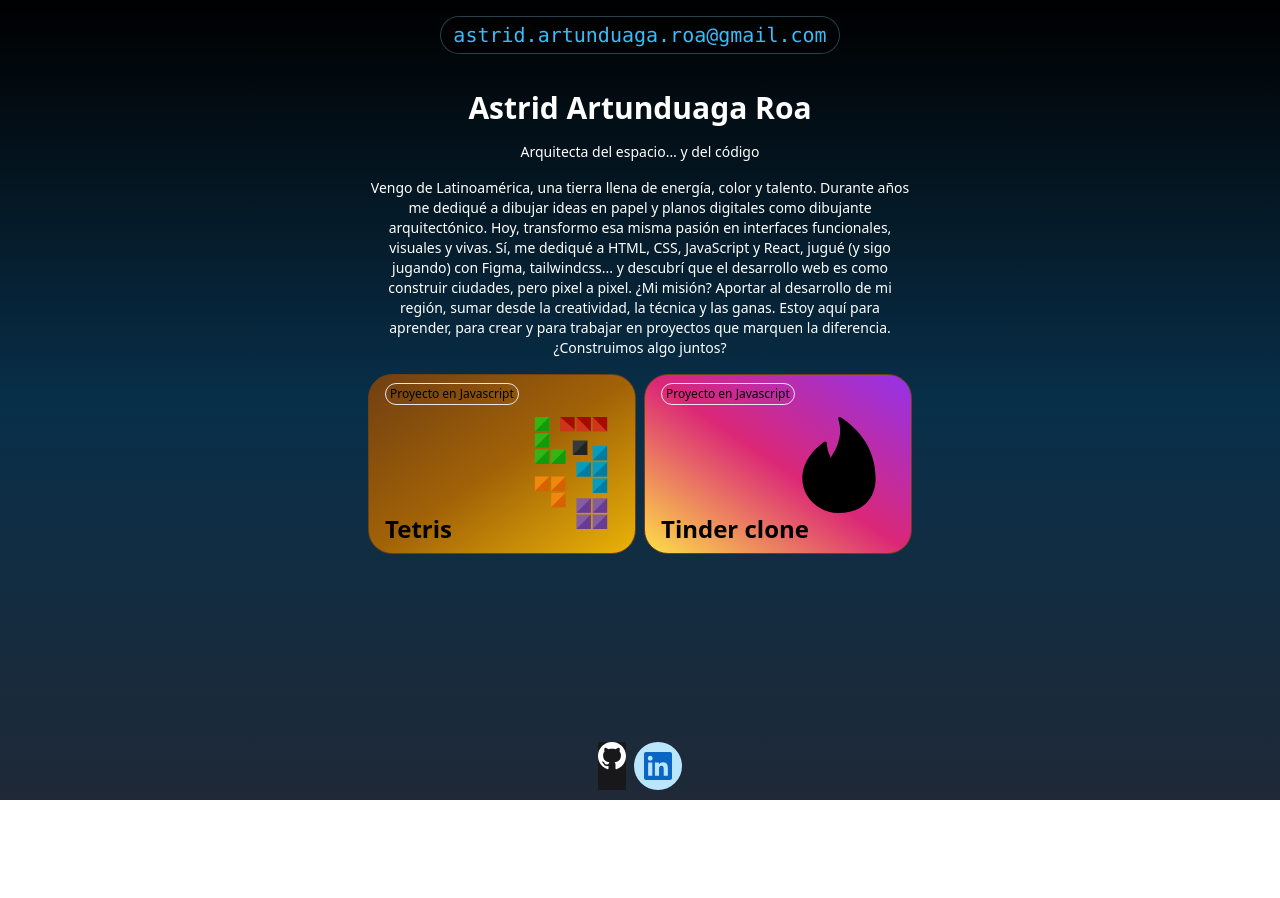
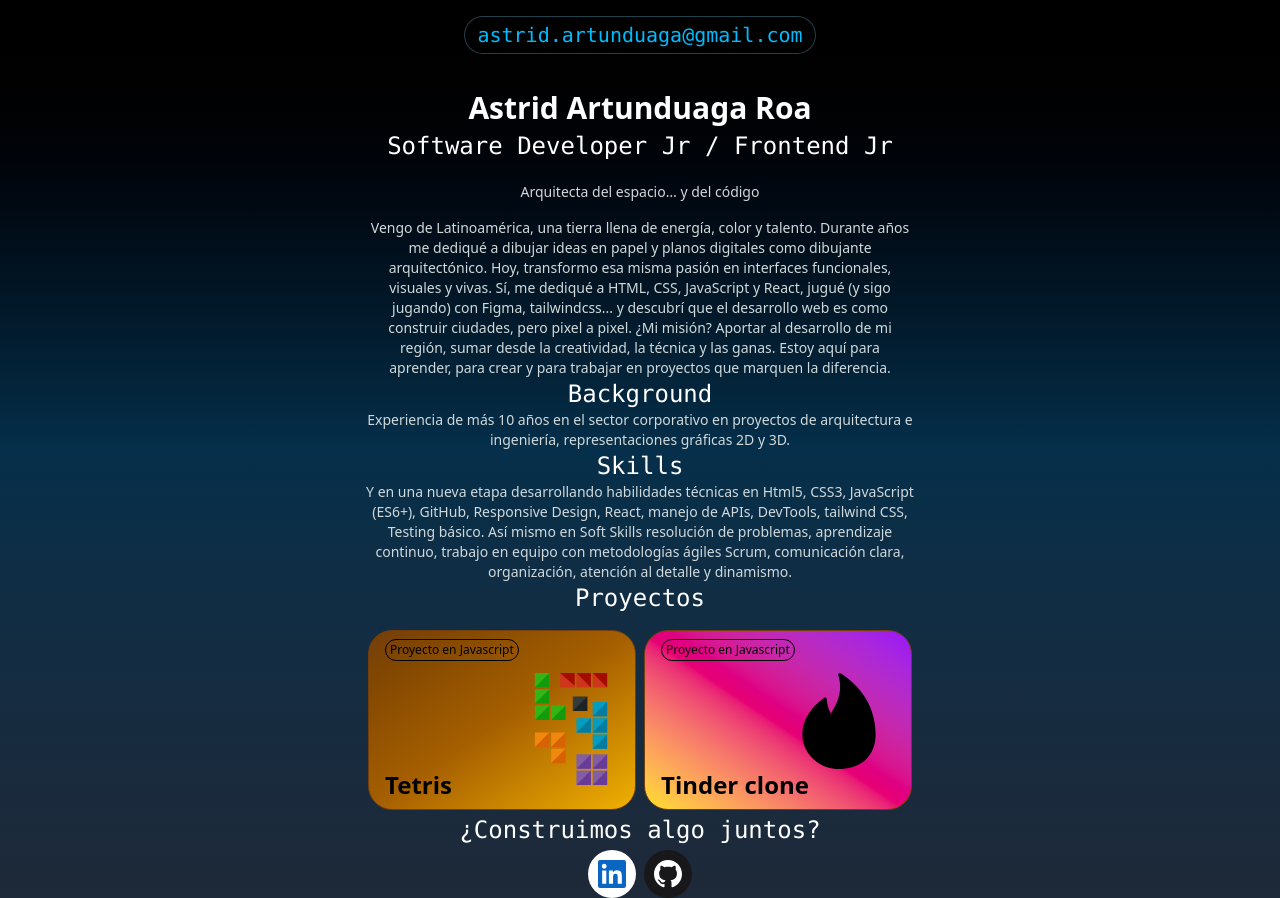
Before and after one commit to astridartun/Portafolio, a website: page index.html in a window 1280 px wide. Before the commit the page ends 800 px from the top, so only its background shows below. Drawn offline with nearby package versions, Linux system fonts and the light colour scheme.

Commit message:
Ajustes desde la mentoría

```diff
--- a/index.html
+++ b/index.html
@@ -5,8 +5,7 @@
     <meta charset="UTF-8">
     <meta name="viewport" content="width=device-width, initial-scale=1.0">
     <title>Astrid.portafolio - Enlaces de Astrid</title>
-    <script src="https://cdn.tailwindcss.com"></script>
-</head>
+    <link rel="stylesheet" href="./assets/output.css"></head>
 
 <body class="max-w-xl mx-auto min-h-dvh bg-gradient-to-b from-black via-sky-950 to-gray-800">
     <header class="text-white flex flex-col">
@@ -15,7 +14,7 @@
     -->
         <header class="flex flex-col items-center mb-8 mt-4">
             <a
-                href="https://mail.google.com/mail/?view=cm&fs=1&to=astrid.artunduaga.roa@gmail.com&su=Hola%20Astrid&body=Escribe%20tu%20mensaje%20aquí..."
+                href="https://mail.google.com/mail/?view=cm&fs=1&to=astrid.artunduaga@gmail.com&su=Hola%20Astrid&body=Escribe%20tu%20mensaje%20aquí..."
                 target="_blank"
                 class="
                 text-sky-400 text-xl
@@ -25,12 +24,15 @@
                 bg-black/65
                 z-10 hover:bg-sky-400/20 hover:text-white transition-colors duration-300"
                 >
-                astrid.artunduaga.roa@gmail.com
+                astrid.artunduaga@gmail.com
             </a>
         </header>
         <h1 class="text-3xl text-center font-extrabold leading-tignt mt-1">
             Astrid Artunduaga Roa
         </h1>
+        <h2 class="text-2xl text-center font-mono px-3 py-1">
+            Software Developer Jr / Frontend Jr
+        </h2>
         <p class="text-midu-lol text-center mt-4 text-sm">
             Arquitecta del espacio… y del código
         </p>
@@ -45,12 +47,26 @@
             ¿Mi misión? Aportar al desarrollo de mi región, sumar desde la creatividad, la técnica y las ganas. Estoy
             aquí para aprender, para crear y para trabajar en proyectos que marquen la diferencia.
 
-                ¿Construimos algo juntos?
         </p>
+        <h3 class="text-2xl text-center font-mono px-3 py-4">
+            Background
+        </h3>
+        <p class="text-midu-lol text-center px-1 py-0 text-sm">
+            Experiencia de más 10 años en el sector corporativo en proyectos de arquitectura e ingeniería, representaciones gráficas 2D y 3D.
+        </p>
+        <h3 class="text-2xl text-center font-mono px-3 py-4">
+            Skills
+        </h3>
+        <p class="text-midu-lol text-center px-1 py-0 text-sm">
+            Y en una nueva etapa desarrollando habilidades técnicas en Html5, CSS3, JavaScript (ES6+), GitHub, Responsive Design, React, manejo de APIs, DevTools, tailwind CSS, Testing básico. Así mismo en Soft Skills resolución de problemas, aprendizaje continuo, trabajo en equipo con metodologías ágiles Scrum, comunicación clara, organización, atención al detalle y dinamismo.
+        </p>
+        <h3 class="text-2xl text-center font-mono px-3 py-4">
+            Proyectos
+        </h3>
         </header>
 
-        <main class="pt-4 px-4">
-            <div class="grid grid-cols-2 grid-rows-2 gap-2 w-full">
+        <main class="pt-4 px-4 space-y-6">
+            <div class="grid grid-cols-2 grid-rows-0 gap-2 w-full">
                 <a href="tetris.html" class="
                    relative rounded-3xl overflow-hidden bg-gradient-to-br from-yellow-900 via-yellow-700 to-yellow-500
                    border border-yellow-900
@@ -85,29 +101,30 @@
                     <span class="absolute top-2 left-4 text-xs border rounded-xl px-1 py-0.5">Proyecto en Javascript</span>
                 </a>
             </div>
+
+            <p class="text-2xl text-center text-white font-mono mt-1">
+            ¿Construimos algo juntos?
+            </p>
         </main>
-        <section class="flex gap-2 justify-center">
 
+        <section class="flex gap-2 justify-center mt-1">
+            <!-- LinkedIn Button -->
+             <a class="bg-white social-button animate-slide-up-fade animate-delay-500" href="https://linkedin.com/in/astridartunduagaroa"
+        target="_blank" aria-label="LinkedIn" title="Ir a LinkedIn de @AstridArtunduaga">
+        <svg width="28" height="28">
+          <use xlink:href="./assets/sprite.svg#linkedin" />
+        </svg>
+        </a>
             <!-- github Button -->
-            <a class="bg-zinc-900 social-button animate-slide-up-fade animate-delay-100" href="https://github.com/astridartun" target="_blank" aria-label="GitHub" title="Ir a GitHub de @astridartun">
+        <a class="bg-zinc-900 social-button animate-slide-up-fade animate-delay-100" href="https://github.com/astridartun"
+        target="_blank" aria-label="GitHub" title="Ir a GitHub de @astridartun">
         <svg width="28" height="28">
           <use xlink:href="./assets/sprite.svg#github" />
         </svg>
         </a>
 
-            <!-- LinkedIn Button -->
-            <a class="bg-sky-200 p-2 size-12 flex items-center justify-center rounded-full hover:scale-110 transition-transform" href="https://www.linkedin.com/in/astridartunduagaroa" target="_blank"
-                aria-label="LinkedIn" title="Conecta conmigo en LinkedIn">
-                <svg width="28" height="28">
-                    <use xlink:href="./assets/sprite.svg#linkedin" />
-                </svg>
-            </a>
-
         </section>
-
 </header>
-
-
 </body>
 
 </html>
--- a/input.css
+++ b/input.css
@@ -1,16 +1,31 @@
 @import "tailwindcss";
+@plugin "@midudev/tailwind-animations";
+
+@font-face {
+  font-family: 'Inter';
+  src: url('/assets/inter.woff2') format('woff2');
+  font-style: normal;
+  font-weight: 100 700;
+  font-display: swap;
+}
 
 @theme {
-    /* colores */
-    --color-primary: #80f;
-    --color-primary-light: #ceecff;
-    --color-primary-dark: rgb(0, 22, 83);
-    --color-midu-lol: rgb(209, 217, 218);
+  /* Colores */
+  --color-primary: #09f;
+  --color-primary-light: #ceecff;
+  --color-primary-dark: rgb(0, 22, 83);
+  --color-midu-lol: #f8dbff;
+  --color-midu-lol-light: #ceecff;
 
-    /* Breakpoints*/
-    --breakpoint-xs: 350px;
+  --color-html: #E44D26;
+
+  /* Fuentes */
+  --font-display: 'Inter', system-ui, sans-serif;
+
+  /* Breakpoints */
+  --breakpoint-xs: 350px;
 }
 
 .social-button {
-    @apply p-2 size-10 xs:size-12 flex items-center justify-center rounded-full hover:scale-110 transition-transform;
+  @apply p-2 size-10 xs:size-12 flex items-center justify-center rounded-full hover:scale-110 transition-transform;
 }
```
Lines whose indentation alone changed are shown as unchanged.
